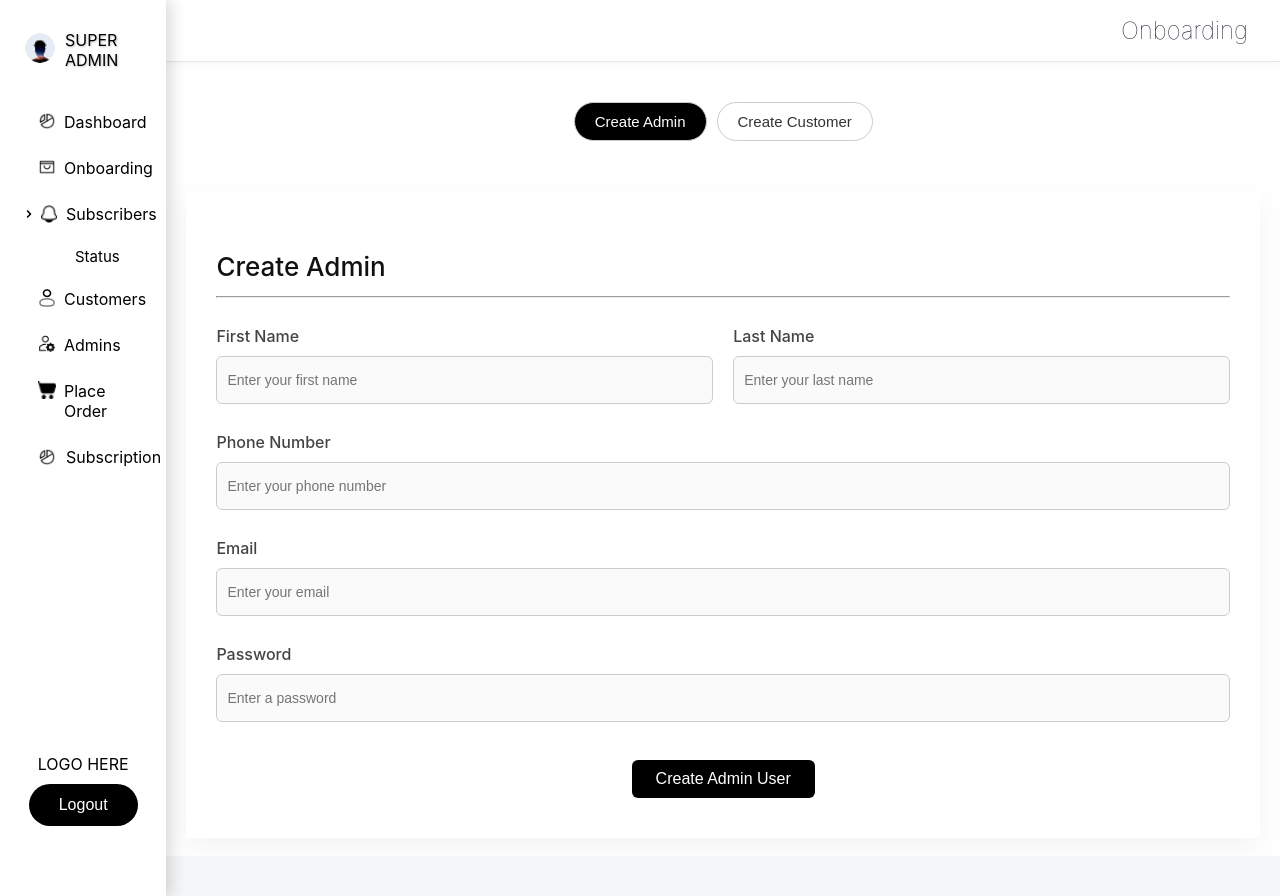
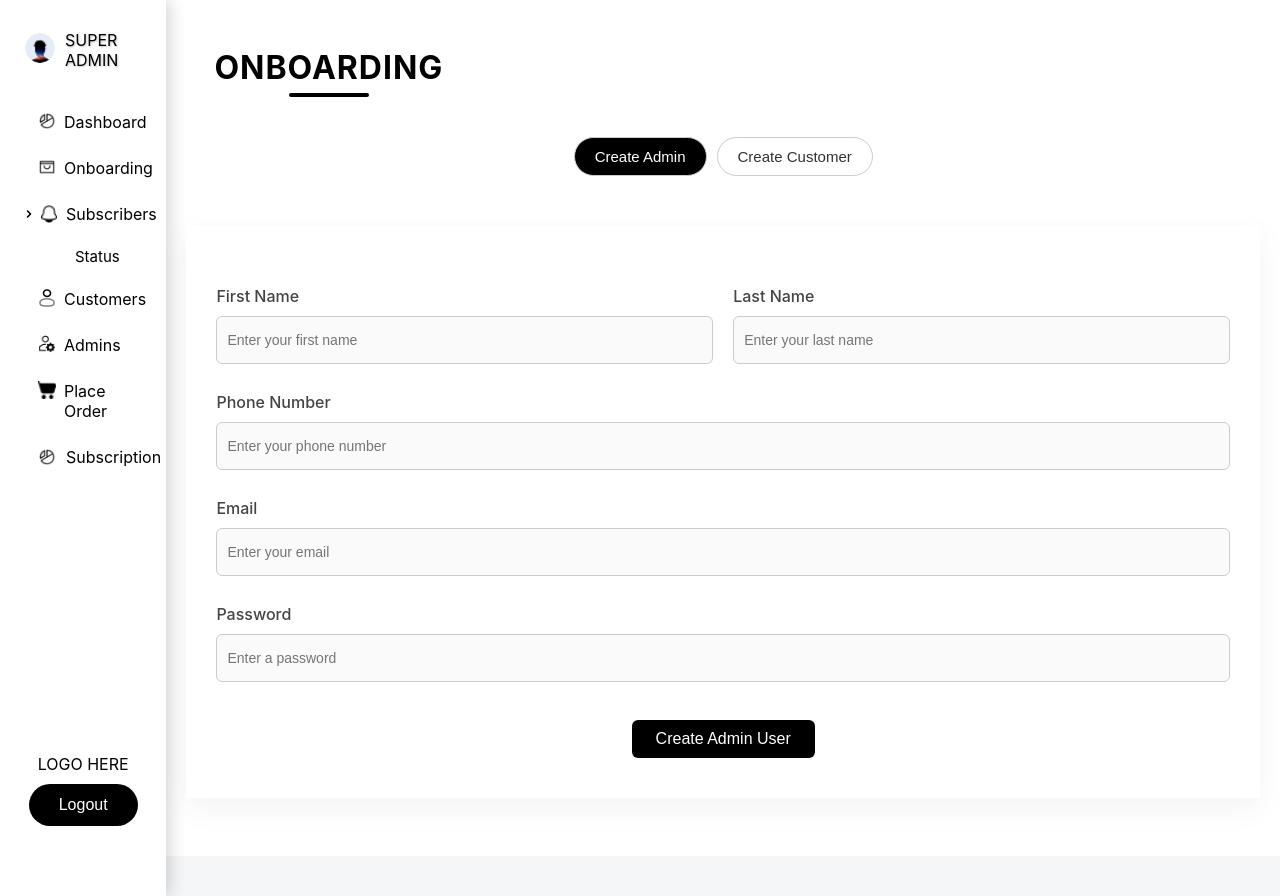
Before and after one commit to Rishvanth28/Paddy, a Django app: template paddy_proj/paddy_app/templates/onboard.html in a window 1280 px wide. Run offline with Django 5.2, Linux system fonts and the light colour scheme; the template is opened without the code that fills it, so the values that code supplies are empty.

Commit message:
Refactor onboarding layout by replacing navbar with header bar and enhancing page title styling

```diff
--- a/paddy_proj/paddy_app/static/css/superadmin_onboard.css
+++ b/paddy_proj/paddy_app/static/css/superadmin_onboard.css
@@ -24,20 +24,50 @@ body {
     padding: 2rem;
 }
 
-/* Page Header */
-.page-title {
-    text-align: center;
-    margin-top: 40px;
-    margin-bottom: 30px;
-    animation: fadeIn 1s ease;
+.header-bar {
+    display: flex;
+    align-items: left;
+    justify-content: space-between;
+    flex-wrap: wrap;
+    gap: 1rem;
+    margin-left: 3rem;
+    margin-top: 3rem;
 }
 
-.page-title h1 {
-    font-size: 32px;
-    font-weight: 600;
-    color: #111;
-    text-transform: capitalize;
-    letter-spacing: 2px;
+.page-title {
+    font-size: 2rem;
+    font-weight: 700;
+    margin: 0;
+    letter-spacing: 1px;
+    color: #000000;
+    position: relative;
+    text-transform: uppercase;
+    padding-bottom: 0.6rem;
+    text-align: left;
+    /* <-- Ensure left alignment */
+}
+
+
+.page-title::after {
+    content: '';
+    position: absolute;
+    bottom: 0;
+    left: 50%;
+    transform: translateX(-50%);
+    width: 80px;
+    /* initial width */
+    height: 4px;
+    background-color: #000000;
+    border-radius: 2px;
+    transition: width 0.3s ease-in-out, transform 0.3s ease-in-out;
+    /* added transition for both properties */
+}
+
+.page-title:hover::after {
+    width: 110%;
+    /* makes the underline grow */
+    transform: translateX(-50%);
+    /* keep it centered */
 }
 
 
@@ -386,7 +416,7 @@ button[type="submit"]:hover {
         max-width: 300px;
     }
 
-    .navbar{
+    .navbar {
         justify-content: center !important;
     }
 }
@@ -397,7 +427,7 @@ button[type="submit"]:hover {
     border-bottom: 1px solid #e2e8f0;
     display: flex;
     align-items: center;
-    justify-content:right;
+    justify-content: right;
     box-shadow: 0 2px 8px rgba(0, 0, 0, 0.04);
 }
 
--- a/paddy_proj/paddy_app/templates/onboard.html
+++ b/paddy_proj/paddy_app/templates/onboard.html
@@ -22,11 +22,9 @@
 </script>
 {% endif %}
 
-    <!-- NAVBAR -->
-    <div class="navbar">
-        <div class="navbar-title">Onboarding</div>
-    </div>
-
+<div class="header-bar d-flex align-items-center justify-content-between flex-wrap mb-3">
+    <h1 class="page-title mb-0 me-3">Onboarding</h1>
+</div>
 <!-- Tab Buttons -->
 <div class="tab-header">
     <button class="tab-button active" onclick="showForm('admin')">Create Admin</button>
@@ -37,8 +35,6 @@
 <div class="form-container">
     <!-- Create Admin Form -->
     <div id="admin-form" class="form-card">
-        <h2 class="form-title" style="margin-bottom: 0px;"><span>Create Admin</span></h2>
-        <hr>
         <form method="POST" action="{% url 'create_admin' %}" novalidate>
             {% csrf_token %}
             <div class="form-row">
@@ -72,8 +68,6 @@
     <!-- Create Customer Form -->
 
     <div id="customer-form" class="form-card" style="display: none;">
-        <h2 class="form-title" style="margin-bottom: 0px;"><span>Create Customer</span></h2>
-        <hr>
         <form method="POST" action="{% url 'create_customer' %}" novalidate>
             {% csrf_token %}
             <div class="form-row">
```
